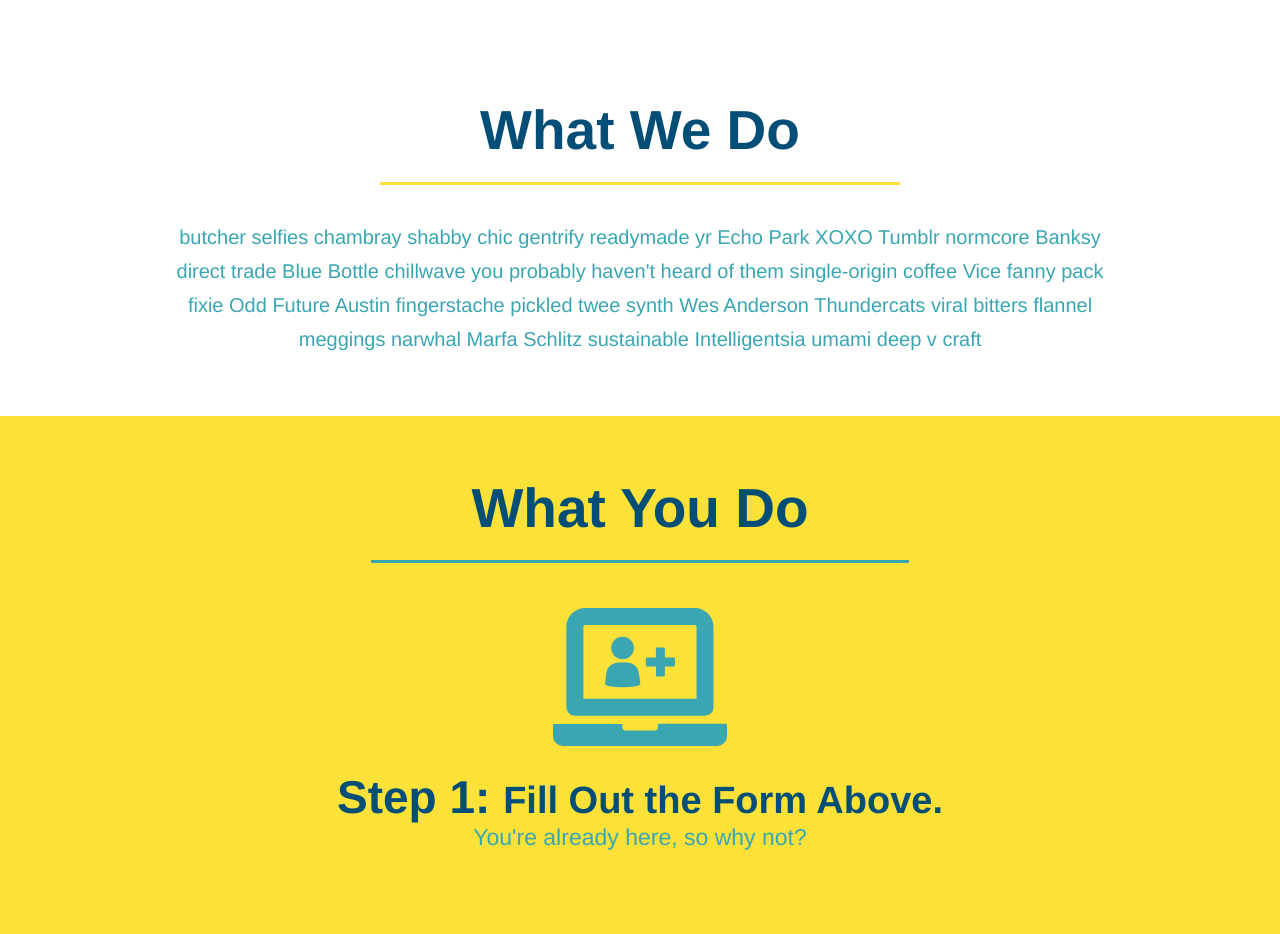
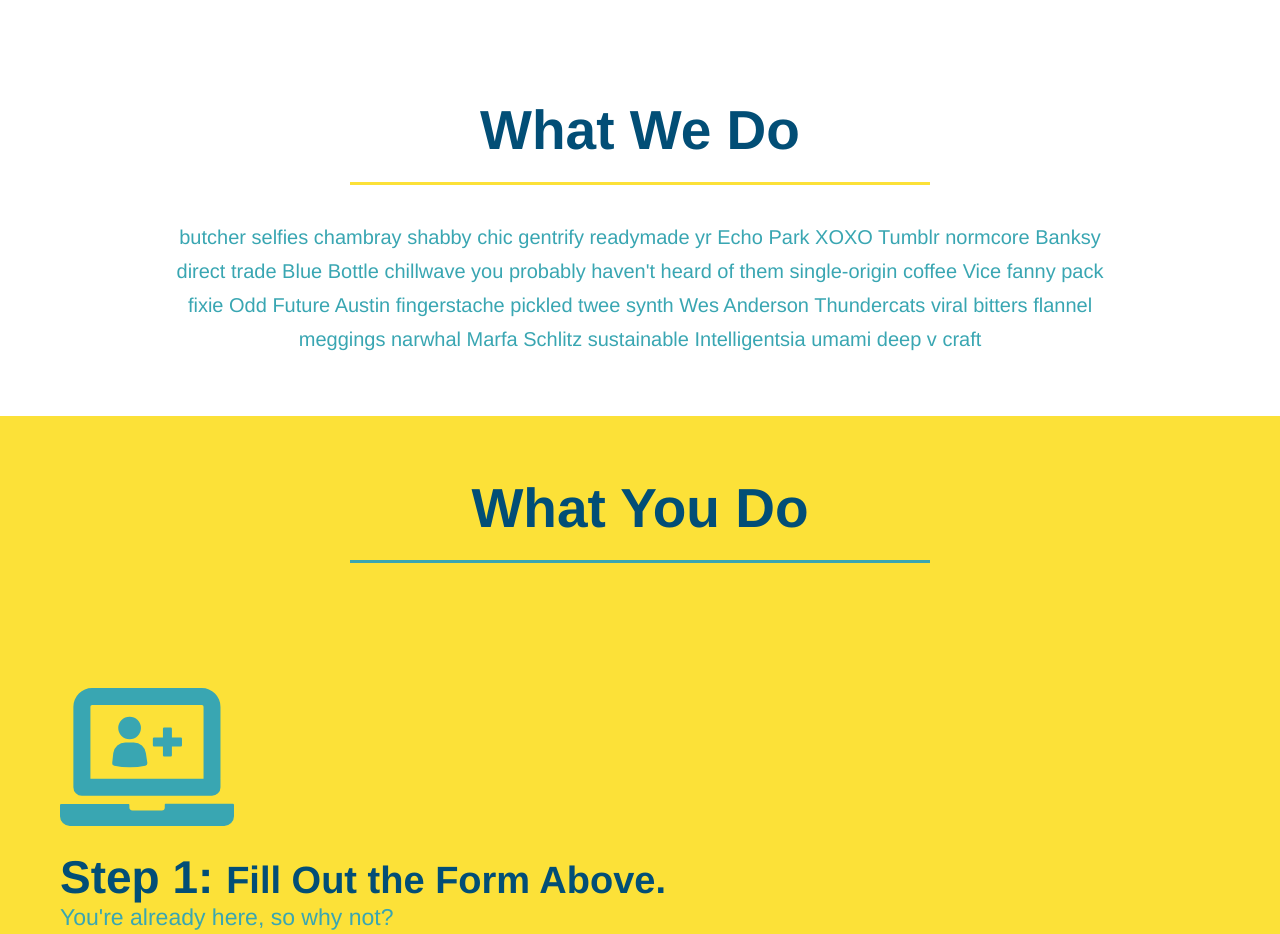
Before and after one commit to Choward2020/Run-buddy, a plain HTML site: page index.html in a window 1280 px wide. Shown: the part 856-1790 px from the top of the page. Drawn offline with Linux system fonts and the light colour scheme.

Commit message:
add wrap

```diff
--- a/assets/css/style.css
+++ b/assets/css/style.css
@@ -141,20 +141,16 @@
     font-size: 16px;
   }
 
-  .intro {
-    text-align: center;
-  }
-
   .intro p {
     line-height: 1.7;
     color: #39a6b2;
     width: 80%;
     font-size: 20px;
     margin: 0 auto;
+    text-align: center;
   }
 
   .steps {
-    text-align: center;
     background: #fce138;
   }
 
@@ -185,10 +181,12 @@
   .section-title {
     font-size: 55px;
     color: #024e76;
-    margin-bottom: 35px;
     padding: 0 100px 20px 100px;
-    display: inline-block;
     border-bottom: 3px solid;
+    padding-bottom: 20px;
+    text-align: center;
+    margin: 0 auto 35px auto;
+    width: 50%;
   }
 
   .primary-border {
@@ -197,10 +195,6 @@
 
   .secondary-border {
     border-color: #39a6b2;
-  }
-
-  .trainers {
-    text-align: center;
   }
 
   .trainer {
@@ -248,7 +242,6 @@
 
   /* REACH OUT STYLES START */
   .contact {
-    text-align: center;
     background: #024e76;
   }
 
@@ -288,3 +281,7 @@
   }
 
   /* REACH OUT STYLES END */
+
+  .flex-row{
+    display: flex;
+  }
--- a/index.html
+++ b/index.html
@@ -78,24 +78,39 @@
 
     <!-- "what we do" section -->
   <section id="what-we-do" class="intro">
-      <h2 class="section-title primary-border">What We Do</h2>
+      <!-- Wrap every h2 with a class of "section-title" in this div! -->
+      <div class="flex-row">
+        <h2 class="section-title primary-border">
+          What We Do
+        </h2>
+      </div>
+    <div class="flex-row">
       <p>
         butcher selfies chambray shabby chic gentrify readymade yr Echo Park XOXO Tumblr normcore Banksy direct trade Blue
         Bottle chillwave you probably haven't heard of them single-origin coffee Vice fanny pack fixie Odd Future Austin
         fingerstache pickled twee synth Wes Anderson Thundercats viral bitters flannel meggings narwhal Marfa Schlitz
         sustainable Intelligentsia umami deep v craft
       </p>
+    </div>
   </section>
 
     <!-- "what you do" section -->
   <section id="what-you-do" class="steps">
-      <h2 class="section-title secondary-border">What You Do</h2>
-
+      <div class="flex-row">
+        <h2 class="section-title secondary-border">
+          What You Do
+        </h2>
+      </div>
     <div>
       <img src="./assets/images/step-1.svg" alt="">
       <h3>Step 1: <span>Fill Out the Form Above.</span></h3>
-        <p>You're already here, so why not?</p>
+        <div class="flex-row">
+          <p>
+            You're already here, so why not?
+          </p>
         </div>
+    </div>
+
 
       <div>
         <img src="./assets/images/step-2.svg" alt="">
@@ -118,17 +133,23 @@
 
 <!-- "meet the trainers" section -->
 <section id="your-trainers" class="trainers">
-      <h2 class="section-title primary-border">Meet The Trainers</h2>
+  <div class="flex-row">
+    <h2 class="section-title primary-border">
+      Meet The Trainers
+    </h2>
+  </div>
     <article class="trainer">
         <img src="./assets/images/trainer-1.jpg" alt="Arron Stephens in his workout clothes, ready to pump iron">
       <div class="trainer-bio text-left">
           <h3>Arron Stephens</h3>
           <h4>Speed / Strength</h4>
+        <div class="flex-row">
           <p>
             Lorem ipsum, dolor sit amet consectetur adipisicing elit. Sequi neque animi quo cupiditate commodi saepe culpa
             sed
             itaque velit maiores optio dolorem excepturi aperiam dolores, voluptatibus suscipit amet quis repellat!
           </p>
+        </div>
       </div>
     </article>
 
@@ -163,7 +184,11 @@
 
     <!-- "reach out" section -->
     <section id="reach-out" class="contact">
-      <h2 class="section-title secondary-border">Reach Out</h2>
+      <div class="flex-row">
+        <h2 class="section-title secondary-border">
+          Reach Out
+        </h2>
+      </div>
       <div class="contact-info">
         <div class="contact-form">
           <h3>Contact Us</h3>
```
Lines whose indentation alone changed are shown as unchanged.
